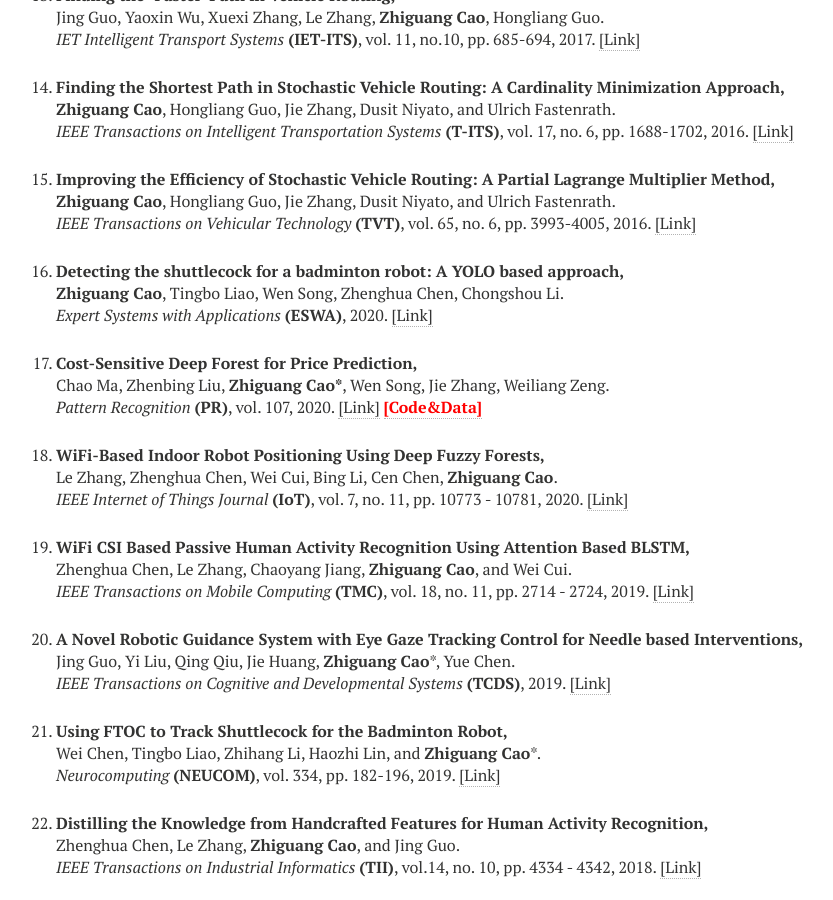
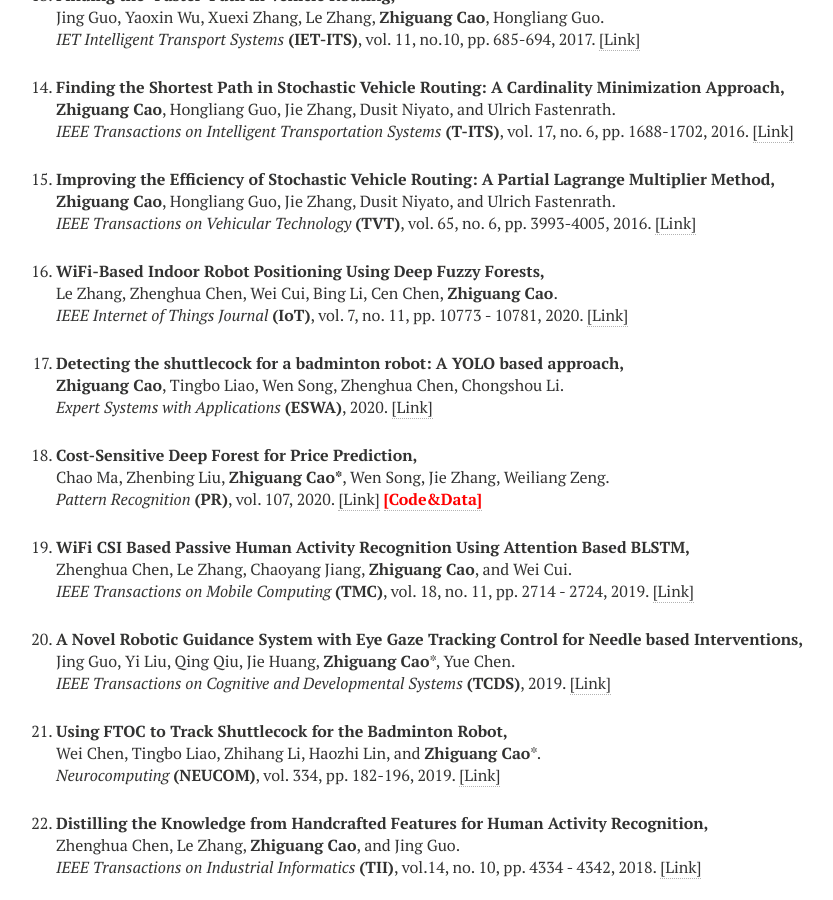
Before and after one commit to zhiguangcaosg/zhiguangcaosg.github.io, a Jekyll site: the page built from publications.md, in a window 1280 px wide and 900 px high, scrolled down 2305 px. Shown: the whole window, without its empty margins (304-1137 px from the left). Built offline with Jekyll 4.4.1, drawn with Linux system fonts in a browser that asks for light colours; nearby versions of some CDN libraries.

Commit message:
Update publications.html

```diff
--- a/_layouts/publications.html
+++ b/_layouts/publications.html
@@ -380,6 +380,14 @@ div.bibtex pre { font-size: 75%; overflow: auto;  width: 100%; padding: 0em 0em;
 
 <li>
 <p>
+<b>WiFi-Based Indoor Robot Positioning Using Deep Fuzzy Forests,</b>
+<br>Le Zhang, Zhenghua Chen, Wei Cui, Bing Li, Cen Chen, <b>Zhiguang Cao</b>.<br>
+<i>IEEE Internet of Things Journal</i> <b>(IoT)</b>, vol. 7, no. 11, pp. 10773 - 10781, 2020. <a href="https://ieeexplore.ieee.org/document/9060874" target="_blank">[Link]</a>
+</p>
+</li>
+
+<li>
+<p>
 <b>Detecting the shuttlecock for a badminton robot: A YOLO based approach,</b>
 <br><b>Zhiguang Cao</b>, Tingbo Liao, Wen Song, Zhenghua Chen, Chongshou Li.<br>
 <i>Expert Systems with Applications</i> <b>(ESWA)</b>, 2020. <a href="https://www.sciencedirect.com/science/article/abs/pii/S0957417420306436" target="_blank">[Link]</a>
@@ -395,13 +403,7 @@ div.bibtex pre { font-size: 75%; overflow: auto;  width: 100%; padding: 0em 0em;
 </p>
 </li>
 
-<li>
-<p>
-<b>WiFi-Based Indoor Robot Positioning Using Deep Fuzzy Forests,</b>
-<br>Le Zhang, Zhenghua Chen, Wei Cui, Bing Li, Cen Chen, <b>Zhiguang Cao</b>.<br>
-<i>IEEE Internet of Things Journal</i> <b>(IoT)</b>, vol. 7, no. 11, pp. 10773 - 10781, 2020. <a href="https://ieeexplore.ieee.org/document/9060874" target="_blank">[Link]</a>
-</p>
-</li>
+
 
 
 <!--
```
